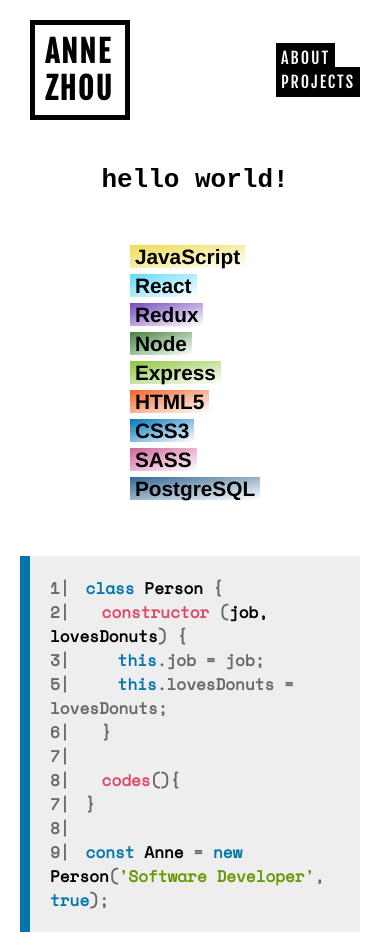
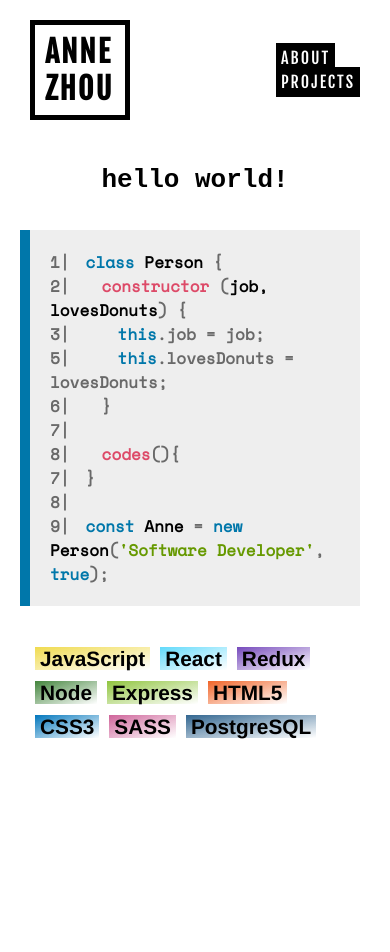
Before and after one commit to annezhou920/annezhou920.github.io, a React (Create React App) app: page / in a window 390 px wide. After the commit the page ends 844 px from the top, so only its background shows below. Built offline with nearby package versions, Linux system fonts and the light colour scheme.

Commit message:
responsive colored text

```diff
--- a/src/About.js
+++ b/src/About.js
@@ -9,19 +9,6 @@ export default class About extends Component {
           <h1><code>hello world!</code></h1>
         </header>
         <section className="content__wrapper">
-          <div className="sidebar">
-            <div className="sidebar__wrapper">
-              <h1><span className="javascript">JavaScript</span></h1>
-              <h1><span className="react">React</span></h1>
-              <h1><span className="redux">Redux</span></h1>
-              <h1><span className="node">Node</span></h1>
-              <h1><span className="express">Express</span></h1>
-              <h1><span className="html">HTML5</span></h1>
-              <h1><span className="css">CSS3</span></h1>
-              <h1><span className="sass">SASS</span></h1>
-              <h1><span className="postgresql">PostgreSQL</span></h1>
-            </div>
-          </div>
           <main className="main__container">
             <div className="blue__wrapper"></div>
             <h4>
@@ -52,6 +39,37 @@ export default class About extends Component {
               <span className="span__text--blue"> true</span>);
             </h4>
           </main>
+          <div className="sidebar">
+            <ul>
+              <li>
+                <h1><span className="javascript">JavaScript</span></h1>
+              </li>
+              <li>
+                <h1><span className="react">React</span></h1>
+              </li>
+              <li>
+                <h1><span className="redux">Redux</span></h1>
+              </li>
+              <li>
+                <h1><span className="node">Node</span></h1>
+              </li>
+              <li>
+                <h1><span className="express">Express</span></h1>
+              </li>
+              <li>
+                <h1><span className="html">HTML5</span></h1>
+              </li>
+              <li>
+                <h1><span className="css">CSS3</span></h1>
+              </li>
+              <li>
+                <h1><span className="sass">SASS</span></h1>
+              </li>
+              <li>
+                <h1><span className="postgresql">PostgreSQL</span></h1>
+              </li>
+            </ul>
+          </div>
         </section>
       </div>
     );
--- a/src/styles/About.css
+++ b/src/styles/About.css
@@ -53,10 +53,15 @@ body {
 
 .sidebar {
   position: relative;
-  padding: 10px;
-  margin: 10px;
   width: 40%;
-  color: black; }
+  color: black;
+  padding: 20px; }
+  .sidebar ul {
+    list-style-type: none;
+    padding: 0;
+    display: flex;
+    flex-direction: row;
+    flex-wrap: wrap; }
   .sidebar h1 {
     padding: 0;
     margin: 5px;
@@ -94,9 +99,7 @@ body {
     .main__container h3 {
       font-size: 1.5em; }
   .sidebar {
-    display: flex;
-    justify-content: center;
-    align-items: center;
-    margin: 20px auto; }
+    padding: 0;
+    width: 100%; }
     .sidebar h1 {
       font-size: 1.3em; } }
--- a/src/styles/About.scss
+++ b/src/styles/About.scss
@@ -58,10 +58,17 @@
 
 .sidebar {
   position: relative;
-  padding: 10px;
-  margin: 10px;
   width: 40%;
   color: black;
+  padding: 20px;
+
+  ul {
+    list-style-type: none;
+    padding: 0;
+    display: flex;
+    flex-direction: row;
+    flex-wrap: wrap;
+  }
 
   h1 {
     padding: 0;
@@ -114,7 +121,7 @@
   .content__wrapper {
     padding: 0 30px;
     flex-direction: column;
-    justify-content: flex-start;;
+    justify-content: flex-start;
   }
 
   .main__container {
@@ -127,10 +134,8 @@
   }
 
   .sidebar {
-    display: flex;
-    justify-content: center;
-    align-items: center;
-    margin: 20px auto;
+    padding: 0;
+    width: 100%;
 
     h1 {
       font-size: 1.3em;
```
